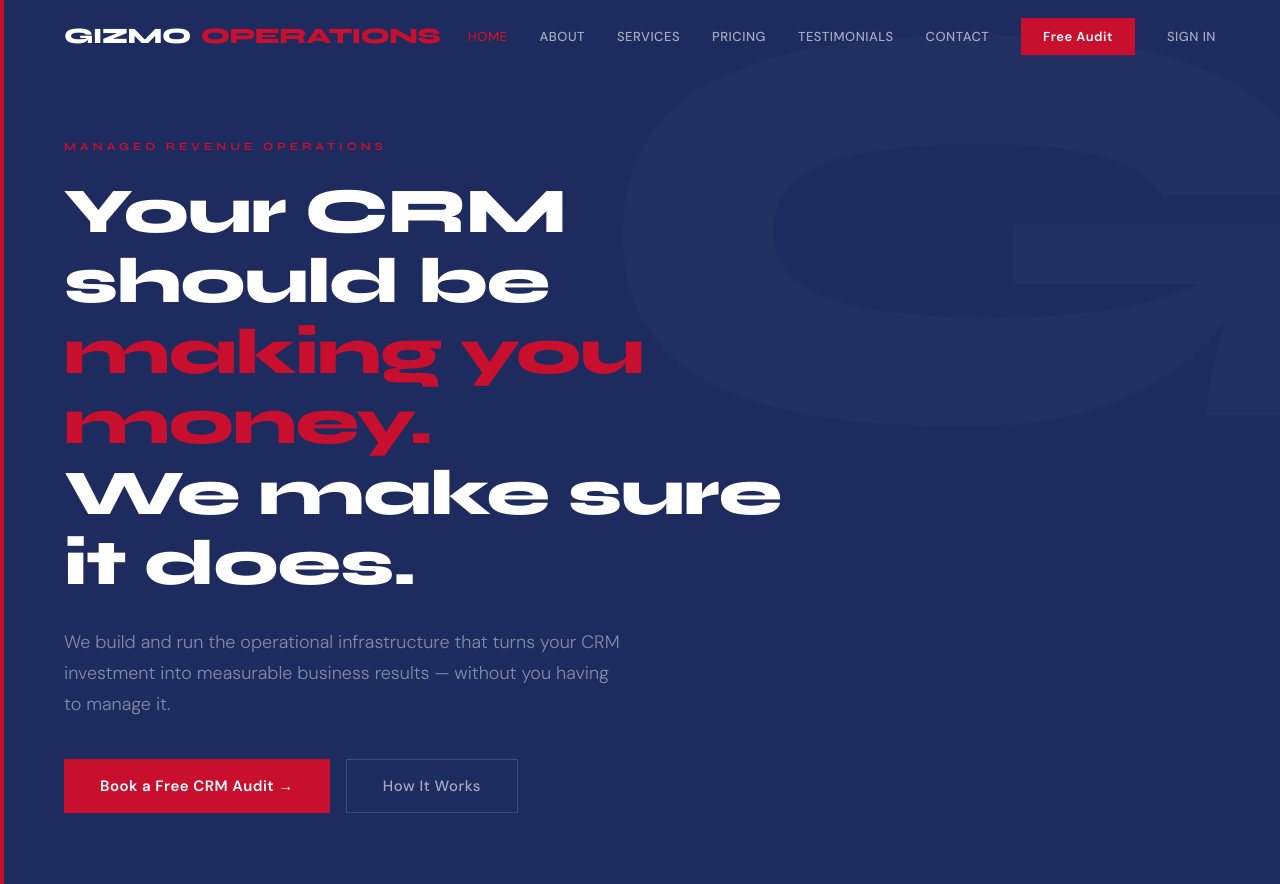
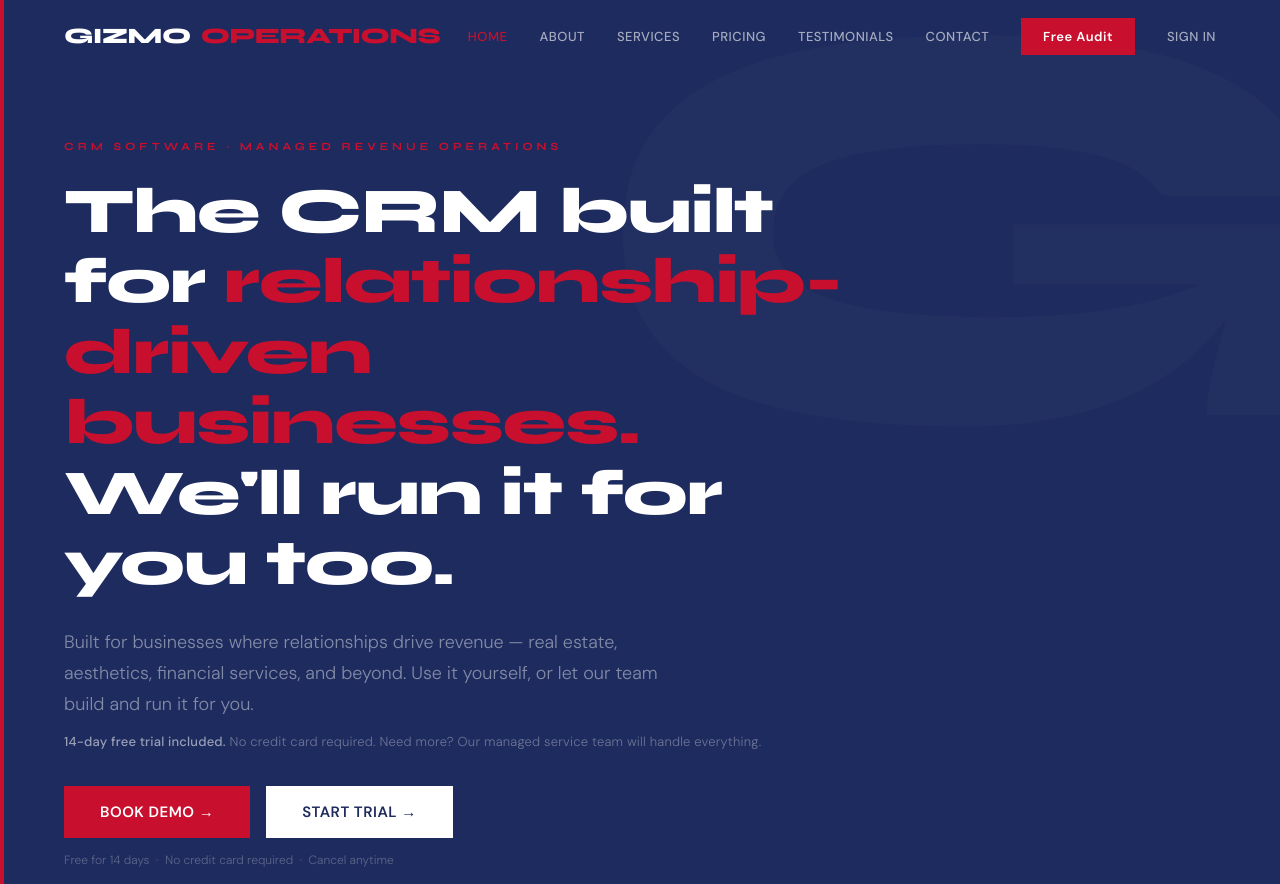
Before and after one commit to elder2092/gizmo-ops, a React (Vite) app: page / in a window 1280 px wide. Shown: the top 884 px of the page. Built offline with nearby package versions, Linux system fonts and the light colour scheme.

Commit message:
Update App.jsx

```diff
--- a/src/App.jsx
+++ b/src/App.jsx
@@ -367,7 +367,7 @@ function Hero() {
               marginBottom: 24,
             }}
           >
-            Managed Revenue Operations
+            CRM Software · Managed Revenue Operations
           </div>
         </FadeIn>
 
@@ -379,15 +379,15 @@ function Hero() {
               fontSize: "clamp(36px, 5.5vw, 64px)",
               color: WHITE,
               lineHeight: 1.1,
-              maxWidth: 780,
+              maxWidth: 820,
               marginBottom: 28,
               letterSpacing: -1,
             }}
           >
-            Your CRM should be{" "}
-            <span style={{ color: RED }}>making you money.</span>
+            The CRM built for{" "}
+            <span style={{ color: RED }}>relationship-driven businesses.</span>
             <br />
-            We make sure it does.
+            We'll run it for you too.
           </h1>
         </FadeIn>
 
@@ -397,19 +397,37 @@ function Hero() {
               fontSize: 18,
               color: "rgba(255,255,255,0.45)",
               lineHeight: 1.7,
-              maxWidth: 560,
-              marginBottom: 40,
+              maxWidth: 600,
+              marginBottom: 14,
               fontWeight: 300,
             }}
           >
-            We build and run the operational infrastructure that turns your CRM
-            investment into measurable business results — without you having to
-            manage it.
+            Built for businesses where relationships drive revenue — real
+            estate, aesthetics, financial services, and beyond. Use it
+            yourself, or let our team build and run it for you.
           </p>
         </FadeIn>
 
+        <FadeIn delay={0.25}>
+          <p
+            style={{
+              fontSize: 13,
+              color: "rgba(255,255,255,0.35)",
+              marginBottom: 36,
+              fontWeight: 300,
+              letterSpacing: 0.2,
+            }}
+          >
+            <strong style={{ color: "rgba(255,255,255,0.55)", fontWeight: 500 }}>
+              14-day free trial included.
+            </strong>{" "}
+            No credit card required. Need more? Our managed service team will
+            handle everything.
+          </p>
+        </FadeIn>
+
         <FadeIn delay={0.3}>
-          <div style={{ display: "flex", gap: 16, flexWrap: "wrap" }}>
+          <div style={{ display: "flex", gap: 16, flexWrap: "wrap", alignItems: "center" }}>
             <button
               onClick={() =>
                 document
@@ -426,6 +444,7 @@ function Hero() {
                 padding: "16px 36px",
                 cursor: "pointer",
                 letterSpacing: 0.5,
+                textTransform: "uppercase",
                 transition: "transform 0.2s, box-shadow 0.2s",
               }}
               onMouseEnter={(e) => {
@@ -437,42 +456,56 @@ function Hero() {
                 e.target.style.boxShadow = "none";
               }}
             >
-              Book a Free CRM Audit →
+              Book Demo →
             </button>
             <button
               onClick={() =>
                 document
-                  .getElementById("services")
+                  .getElementById("contact")
                   ?.scrollIntoView({ behavior: "smooth" })
               }
               style={{
-                background: "transparent",
-                color: "rgba(255,255,255,0.6)",
-                border: "1px solid rgba(255,255,255,0.15)",
+                background: WHITE,
+                color: NAVY,
+                border: "none",
                 fontFamily: "'DM Sans', sans-serif",
                 fontSize: 15,
-                fontWeight: 500,
+                fontWeight: 600,
                 padding: "16px 36px",
                 cursor: "pointer",
                 letterSpacing: 0.5,
-                transition: "all 0.3s",
+                textTransform: "uppercase",
+                transition: "transform 0.2s, box-shadow 0.2s",
               }}
               onMouseEnter={(e) => {
-                e.target.style.borderColor = "rgba(255,255,255,0.4)";
-                e.target.style.color = WHITE;
+                e.target.style.transform = "translateY(-2px)";
+                e.target.style.boxShadow = "0 8px 30px rgba(255,255,255,0.15)";
               }}
               onMouseLeave={(e) => {
-                e.target.style.borderColor = "rgba(255,255,255,0.15)";
-                e.target.style.color = "rgba(255,255,255,0.6)";
+                e.target.style.transform = "translateY(0)";
+                e.target.style.boxShadow = "none";
               }}
             >
-              How It Works
+              Start Trial →
             </button>
           </div>
         </FadeIn>
 
-        {/* Hero stat bar */}
-        <FadeIn delay={0.5} style={{ marginTop: 72 }}>
+        <FadeIn delay={0.35}>
+          <p
+            style={{
+              fontSize: 12,
+              color: "rgba(255,255,255,0.28)",
+              marginTop: 14,
+              fontWeight: 300,
+            }}
+          >
+            Free for 14 days&nbsp;&nbsp;·&nbsp;&nbsp;No credit card required&nbsp;&nbsp;·&nbsp;&nbsp;Cancel anytime
+          </p>
+        </FadeIn>
+
+        {/* Stat bar */}
+        <FadeIn delay={0.5} style={{ marginTop: 64 }}>
           <div
             style={{
               display: "grid",
@@ -481,9 +514,19 @@ function Hero() {
               border: "1px solid rgba(255,255,255,0.06)",
             }}
           >
-            <StatCard number="78%" label="of customers buy from the first business to respond" />
-            <StatCard number="42hrs" label="average lead response time across industries" accent={GOLD} />
-            <StatCard number="51%" label="of leads are never contacted at all" />
+            <StatCard
+              number="78%"
+              label="of customers buy from the first business to respond"
+            />
+            <StatCard
+              number="14-day"
+              label="free trial — fully configured, no credit card required"
+              accent={GOLD}
+            />
+            <StatCard
+              number="$8.71"
+              label="returned for every $1 spent on CRM when properly managed"
+            />
           </div>
         </FadeIn>
       </div>
```
